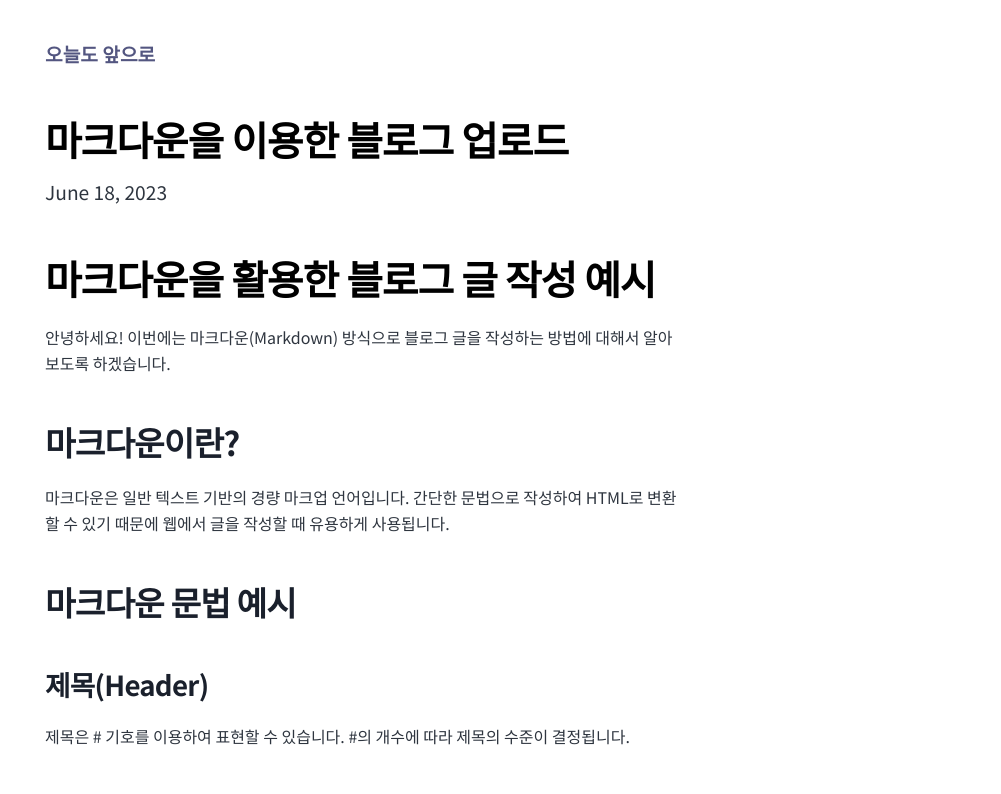
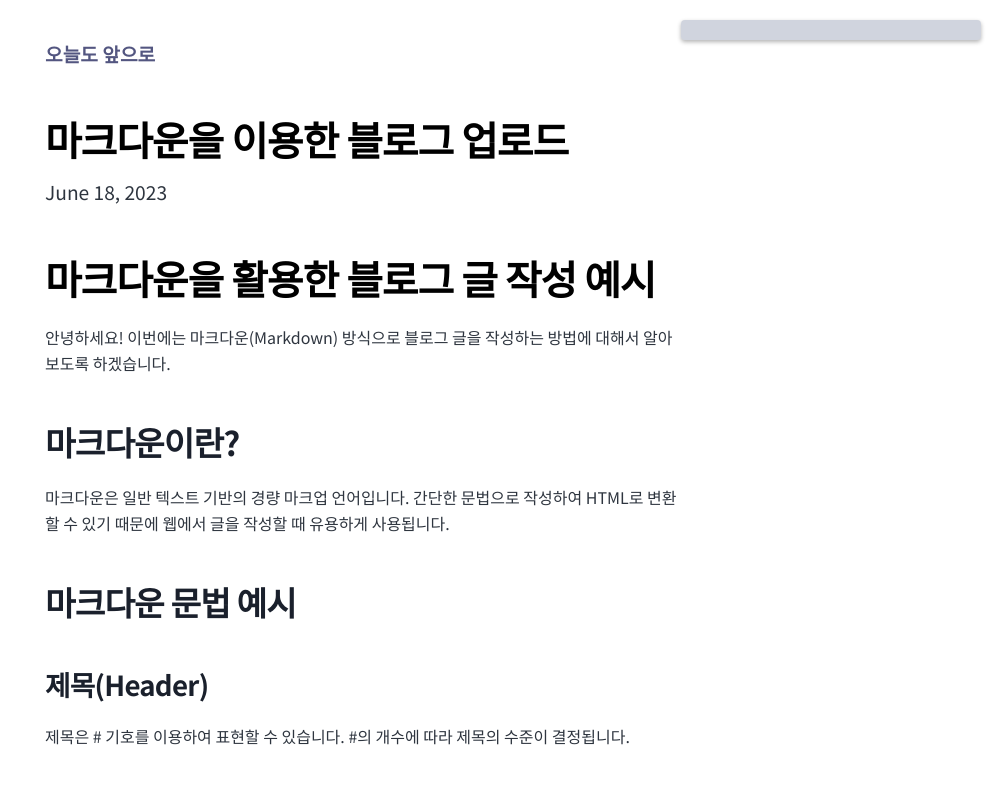
Before and after one commit to tol0608/gitblog, a Gatsby site: page /markdown/ in a window 1280 px wide. Shown: the top 794 px of the page, without its empty margins (279-1280 px from the left). Built offline with nearby package versions, Linux system fonts and the light colour scheme; Gatsby itself is replaced by a stand-in of ours; some packages are replaced by stand-ins of ours.

Commit message:
23/06/21 toc 기능 구현 완료 - blog-post.js

```diff
--- /dev/null
+++ b/src/components/TableOfContents.js
@@ -0,0 +1,13 @@
+import React from "react"
+import * as styles from "../styles/toc.module.css"
+
+const TableOfContents = ({ content }) => {
+    return (
+        <div
+            className={styles["toc"]}
+            dangerouslySetInnerHTML={{ __html: content }}
+        />
+    )
+}
+
+export default TableOfContents
--- /dev/null
+++ b/src/styles/toc.module.css
@@ -0,0 +1,26 @@
+.toc {
+    position: fixed;
+    top: 20px;
+    right: 20px;
+    width: 300px;
+    max-height: 80vh;
+    overflow-y: auto;
+    padding: 10px;
+    background-color: rgba(22, 44, 93, 0.2);
+    border-radius: 4px;
+    box-shadow: 0 2px 4px rgba(0, 0, 0, 0.3);
+}
+
+.toc li {
+    margin-left: 5px;
+    list-style-type: none;
+}
+
+.toc a {
+    text-decoration: none;
+    color: #1a202c;
+}
+
+.toc a:hover {
+    font-weight: 500;
+}
--- a/src/templates/blog-post.js
+++ b/src/templates/blog-post.js
@@ -5,12 +5,20 @@ import Bio from "../components/bio"
 import Layout from "../components/layout"
 import Seo from "../components/seo"
 import kebabCase from "lodash.kebabcase"
+import TableOfContents from "../components/TableOfContents"
 
 const BlogPostTemplate = ({
-                              data: {previous, next, site, markdownRemark: post},
+                              data: {
+                                  previous,
+                                  next,
+                                  site,
+                                  markdownRemark: post,
+                              },
                               location,
                           }) => {
     const siteTitle = site.siteMetadata?.title || `Title`
+    const content = post.tableOfContents
+    //TOC 기능 230621 완료
 
     return (
         <Layout location={location} title={siteTitle}>
@@ -28,6 +36,8 @@ const BlogPostTemplate = ({
                     itemProp="articleBody"
                 />
                 <hr/>
+                <TableOfContents content={content} />
+                {/*TOC삽입*/}
                 {/*tags*/}
                 <div className="tags">
                     <ul>
@@ -44,6 +54,7 @@ const BlogPostTemplate = ({
                     <Bio/>
                 </footer>
             </article>
+
             <nav className="blog-post-nav">
                 <ul
                     style={{
```
Also changed, not shown: content/blog/markdown/index.md (+3 -0 lines).
